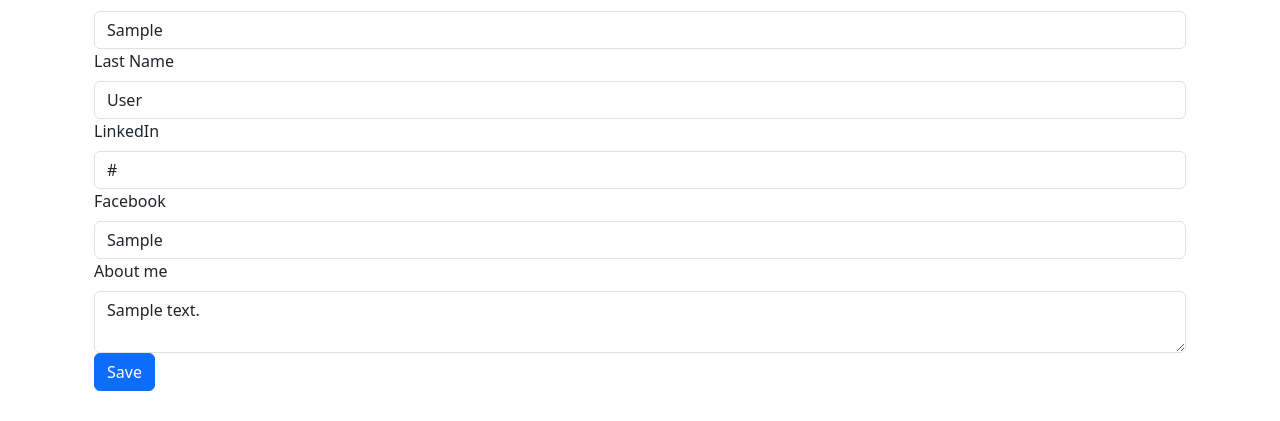
After one commit to TetianaYanishevska/social-network, a Flask app: a page that uses app/templates/user/profile.html in a window 1280 px wide. The commit adds this page. Shown: the part 379-800 px from the top of the page. Run offline with Flask 3, Linux system fonts and the light colour scheme; a user stored in the database is signed in; tables that the repository leaves empty hold one stand-in row (values such as "Sample post").

Commit message:
registration

```diff
--- a/app/__init__.py
+++ b/app/__init__.py
@@ -1,3 +1,5 @@
+from datetime import datetime
+
 from flask import Flask
 from config import Config
 from flask_login import current_user
@@ -16,14 +18,24 @@ def create_app():
     app.config.from_object(Config)
     db.init_app(app)
     migrate.init_app(app, db)
+    login_manager.init_app(app)
+    login_manager.login_view = "auth.login"
     from .main import bp as main_bp
     app.register_blueprint(main_bp)
     from .auth import bp as auth_bp
     app.register_blueprint(auth_bp)
     from .fake_data import bp as fake_bp
     app.register_blueprint(fake_bp)
+    from .user import bp as user_bp
+    app.register_blueprint(user_bp)
+    from .post import bp as post_bp
+    app.register_blueprint(post_bp)
 
     from . import models # noqa
+
+    @login_manager.user_loader
+    def load_user(user_id):
+        return models.User.query.get(user_id)
 
     @app.context_processor
     def context_processor():
@@ -34,3 +46,11 @@ def create_app():
 
 
 app = create_app()
+
+
+@app.before_request
+def before_request():
+    if current_user.is_authenticated:
+        if current_user.profile:
+            current_user.profile.last_seen = datetime.utcnow()
+            db.session.commit()
--- a/app/models.py
+++ b/app/models.py
@@ -1,11 +1,51 @@
+from datetime import datetime
+from hashlib import md5
+
 from app import db
+from flask_login import UserMixin
+from werkzeug.security import generate_password_hash, check_password_hash
 
 
-class User(db.Model):
+class BaseModel(db.Model):
+    __abstract__ = True
     id = db.Column(db.Integer, primary_key=True)
+
+
+class User(BaseModel, UserMixin):
+    __tablename__ = "user"
     username = db.Column(db.String, unique=True, index=True)
     email = db.Column(db.String, unique=True, index=True)
-    password = db.Column(db.String, unique=True, index=True)
+    password = db.Column(db.String, nullable=False)
+    created_at = db.Column(db.DateTime, default=datetime.utcnow)
+
+    def avatar(self, size):
+        digest = md5(self.email.lower().encode('utf-8')).hexdigest()
+        return f'https://www.gravatar.com/avatar/{digest}?d=identicon&s={size}'
+
+    def set_password(self, password):
+        self.password = generate_password_hash(password)
+
+    def check_password(self, password):
+        return check_password_hash(self.password, password)
 
     def __repr__(self):
         return f"{self.username}({self.email})"
+
+
+class Profile(BaseModel):
+    __tablename__ = "profiles"
+    __table_args__ = (
+        db.Index("idx_profiles_user_id", "user_id"),
+    )
+    user_id = db.Column(
+        db.Integer,
+        db.ForeignKey("user.id", name="fk_profiles_user_id", ondelete="CASCADE"),
+        nullable=False
+    )
+    first_name = db.Column(db.String(50))
+    last_name = db.Column(db.String(50))
+    about_me = db.Column(db.String(300))
+    linkedin = db.Column(db.String(50))
+    facebook = db.Column(db.String(50))
+
+    user = db.relationship("User", backref=db.backref("profile", uselist=False), uselist=False)
--- a/app/templates/auth/login.html
+++ b/app/templates/auth/login.html
@@ -1,9 +1,9 @@
-{% extends "base.html" %}
+{% extends 'base.html' %}
 
-{% block title %}Login{% endblock %}
+{% block title %}Login{% endblock%}
 
 {% block content %}
-<div class="container">
+  <div class="container">
     <div class="row justify-content-center mt-5">
       <div class="col-lg-6">
         <div class="card border-0 shadow">
--- /dev/null
+++ b/app/templates/user/profile.html
@@ -0,0 +1,42 @@
+{% extends 'base.html' %}
+
+{% block content %}
+
+<table>
+        <tr valign="top">
+            <td><img src="{{ user.avatar(128) }}"></td>
+            <td><h1>User: {{ user.username }}</h1>
+            <h2>Email: {{ user.email }}</h2>
+            <h3>Created at: {{ user.created_at }}</h3></td>
+        </tr>
+    </table>
+
+<div class="container">
+    <form method="POST" action="">
+        {{ form.hidden_tag() }}
+        <div class="form-group">
+            {{ form.first_name.label(class="form-label")}}
+            {{ form.first_name(class="form-control", size=32) }}
+        </div>
+        <div class="form-group">
+            {{ form.last_name.label(class="form-label")}}
+            {{ form.last_name(class="form-control", size=32) }}
+        </div>
+        <div class="form-group">
+            {{ form.linkedin.label(class="form-label")}}
+            {{ form.linkedin(class="form-control", size=32) }}
+        </div>
+        <div class="form-group">
+            {{ form.facebook.label(class="form-label")}}
+            {{ form.facebook(class="form-control", size=32) }}
+        </div>
+        <div class="form-group">
+            {{ form.about_me.label(class="form-label")}}
+            {{ form.about_me(class="form-control") }}
+        </div>
+        <div class="form-group">
+            {{ form.save(class="btn btn-primary")}}
+        </div>
+    </form>
+</div>
+{% endblock %}
--- /dev/null
+++ b/app/user/__init__.py
@@ -0,0 +1,5 @@
+from flask import Blueprint
+
+bp = Blueprint('user', __name__, url_prefix='/user')
+
+from . import routes # noqa
--- /dev/null
+++ b/app/user/forms.py
@@ -0,0 +1,12 @@
+from flask_wtf import FlaskForm
+from wtforms import StringField, TextAreaField, SubmitField
+from wtforms.validators import Length
+
+
+class ProfileForm(FlaskForm):
+    first_name = StringField("First Name")
+    last_name = StringField("Last Name")
+    about_me = TextAreaField("About me", validators=[Length(min=0, max=300)])
+    linkedin = StringField("LinkedIn")
+    facebook = StringField("Facebook")
+    save = SubmitField("Save")
--- /dev/null
+++ b/app/user/routes.py
@@ -0,0 +1,29 @@
+from app.user import bp
+from .forms import ProfileForm
+from .. import db
+from ..models import User
+from flask_login import login_required
+from flask import render_template, flash, redirect, url_for, request
+
+
+@bp.route("/profile/<string:username>", methods=['GET', 'POST'])
+@login_required
+def profile(username):
+    user = db.session.query(User).filter(User.username == username).first_or_404()
+    form = ProfileForm()
+    if form.validate_on_submit():
+        user.profile.first_name = form.first_name.data
+        user.profile.last_name = form.last_name.data
+        user.profile.about_me = form.about_me.data
+        user.profile.linkedin = form.linkedin.data
+        user.profile.facebook = form.facebook.data
+        db.session.commit()
+        flash('Your changes have been saved', category="success")
+        return redirect(url_for('user.profile', username=user.username))
+    elif request.method == 'GET':
+        form.first_name.data = user.profile.first_name
+        form.last_name.data = user.profile.last_name
+        form.about_me.data = user.profile.about_me
+        form.linkedin.data = user.profile.linkedin
+        form.facebook.data = user.profile.facebook
+    return render_template('user/profile.html', user=user, form=form)
--- a/requirements.txt
+++ b/requirements.txt
@@ -20,3 +20,4 @@ Mako==1.2.4
 alembic==1.10.2
 faker==18.3.2
 flake8==6.0.0
+psycopg2-binary==2.9.6
```
Also changed, not shown: app/auth/routes.py (+35 -4 lines), app/fake_data.py (+20 -5 lines), app/main/routes.py (+0 -46 lines), config.py (+12 -1 lines), migrations/versions/00f628824eaa_create_user_table.py (renamed from migrations/versions/b4389cb3fe3d_add_email_to_user_table.py, +16 -8 lines), migrations/versions/9707ffb950c4_add_profiles_table.py (added, +38 -0 lines), migrations/versions/dbf238537092_add_created_at.py (renamed from migrations/versions/454f68075b4e_.py, +8 -14 lines), migrations/versions/fb3129b3ef99_add_index.py (added, +36 -0 lines), app/templates/base.html (line endings or trailing spaces).
